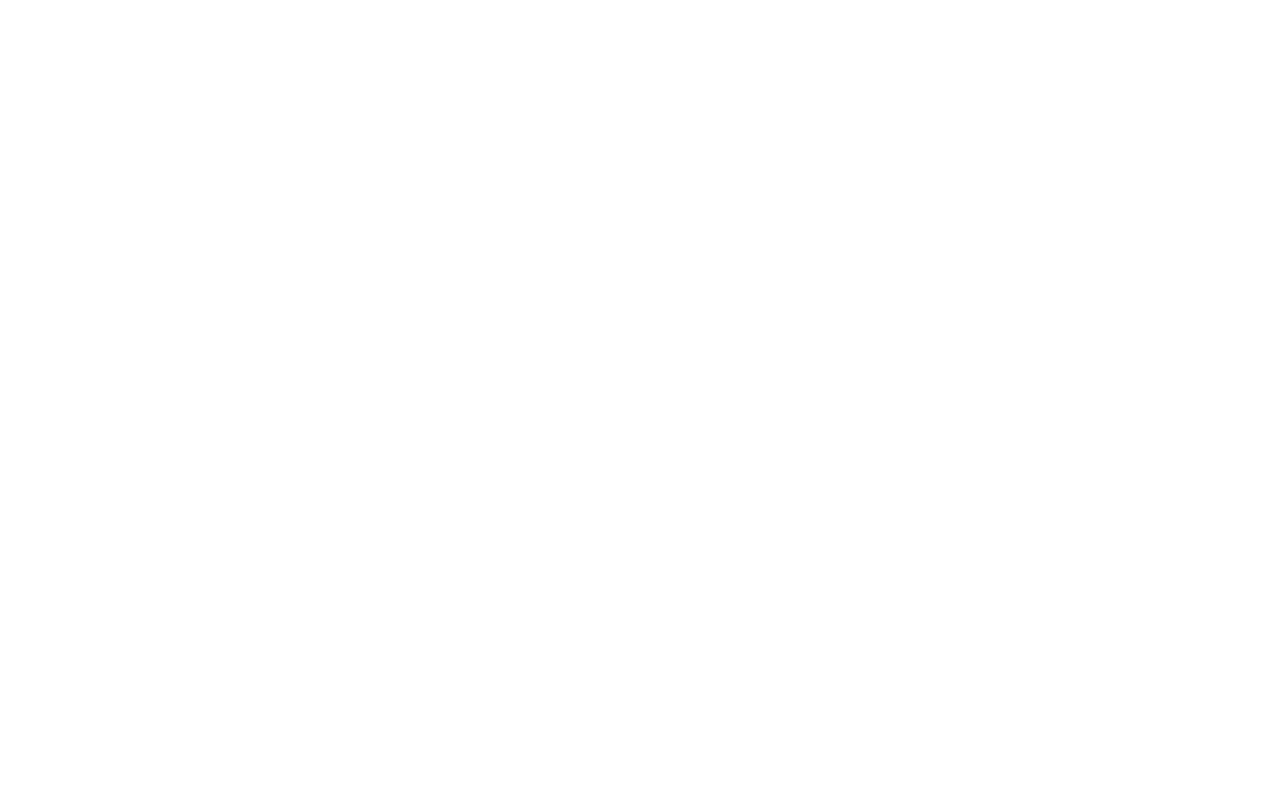
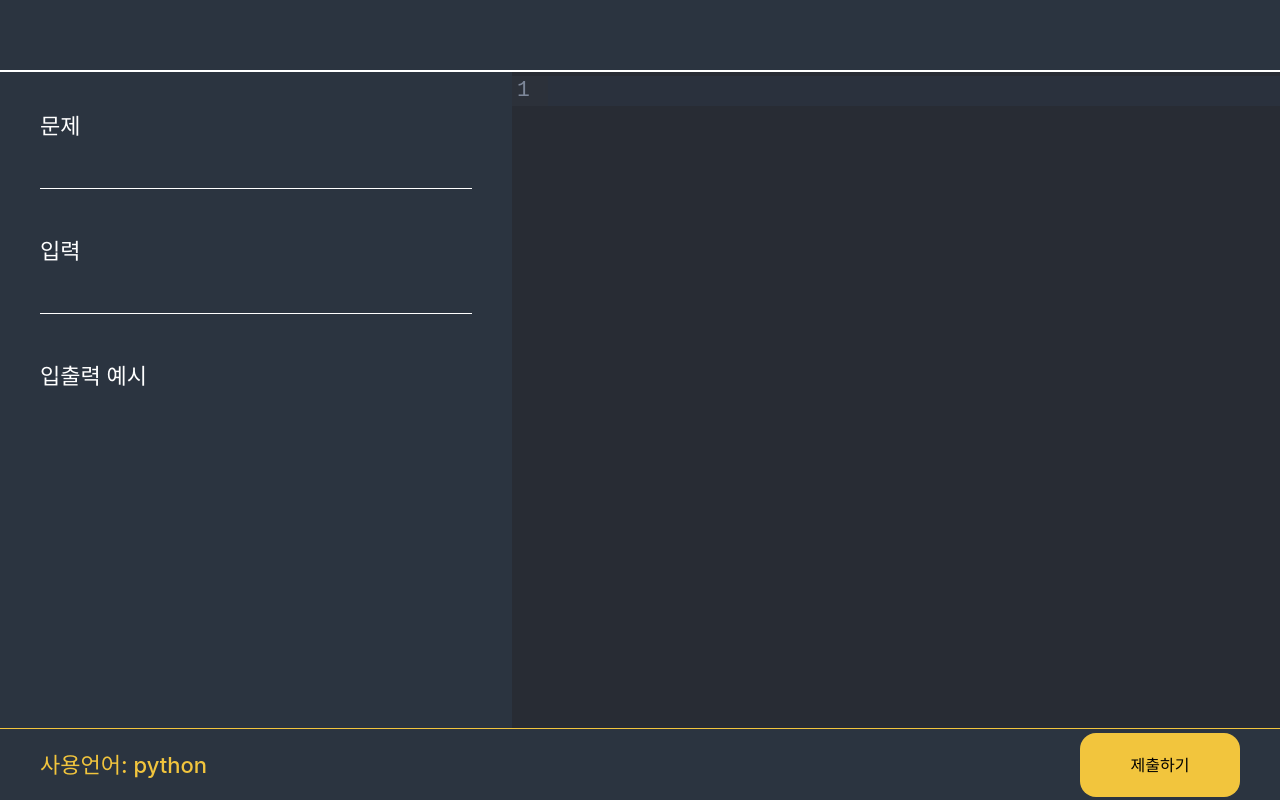
Before and after one commit to RoadCode-Capstone/Web-front, a React (Vite) app: page /problem in a window 1280 px wide. Before the commit this address had no page. Built offline with nearby package versions, Linux system fonts and the light colour scheme; a web font is replaced by a local one.

Commit message:
feat: Problem 페이지 구현

```diff
--- a/src/App.tsx
+++ b/src/App.tsx
@@ -11,6 +11,7 @@
   Main,
   Planning,
   LevelTest,
+  Problem,
 } from "./presentation/pages";
 
 function App() {
@@ -30,6 +31,18 @@
 
           <Route path="/newRoadMap" element={<Planning />}></Route>
           <Route path="/levelTest" element={<LevelTest />}></Route>
+          <Route
+            path="/problem"
+            element={
+              <Problem
+                problemDescription={""}
+                inputDescription={""}
+                outputDescription={""}
+                language={"python"}
+                problemName={""}
+              />
+            }
+          ></Route>
         </Routes>
       </BrowserRouter>
     </div>
--- a/src/presentation/components/index.tsx
+++ b/src/presentation/components/index.tsx
@@ -11,3 +11,6 @@
 export { default as PlanningFeaturedCard } from "./planning/FeatruedCard";
 
 export { default as CodeEditor } from "./problem/CodeEditor";
+export { default as ProblemBox } from "./problem/ProblemBox";
+export { default as ProblemFooter } from "./problem/ProblemFooter";
+export { default as ProblemHeader } from "./problem/ProblemHeader";
--- a/src/presentation/components/problem/CodeEditor.tsx
+++ b/src/presentation/components/problem/CodeEditor.tsx
@@ -50,7 +50,7 @@
         basicSetup,
         getLanguageExtension(),
         // javascript(), // JavaScript 하이라이팅
-        // oneDark, // 다크 테마
+        oneDark, // 다크 테마
         // cobalt,
 
         EditorView.updateListener.of((update) => {
@@ -91,5 +91,5 @@
     };
   }, [initialCode, onChange]);
 
-  return <div ref={editorRef} className="flex h-screen w-screen" />;
+  return <div ref={editorRef} className="flex h-full w-full" />;
 }
--- a/src/presentation/components/problem/ProblemBox.tsx
+++ b/src/presentation/components/problem/ProblemBox.tsx
@@ -1,23 +1,31 @@
-interface ProblemDescription {
-  description: string;
+interface ProblemBoxProps {
+  problem_description: string;
   input_description: string;
   output_description: string;
 }
-const ProblemBox: React.FC<ProblemDescription> = ({
-  description,
-  input_description,
-  output_description,
-}) => {
+const ProblemBox = (props: ProblemBoxProps) => {
   return (
-    <section>
-      <h1>문제</h1>
-      <article>{description}</article>
-
-      <h1>입력</h1>
-      <article></article>
-
-      <h1>입출력 예시</h1>
-      <article></article>
+    <section
+      className="bg-main text-white
+    flex flex-col gap-y-12
+    h-full w-full p-10"
+    >
+      <div>
+        <h1 className="text-titleL">문제</h1>
+        <article className="text-bodyL">{props.problem_description}</article>
+      </div>
+      <hr />
+      <div>
+        <h1 className="text-titleL">입력</h1>
+        <article className="text-bodyL">{props.input_description}</article>
+      </div>
+      <hr />
+      <div>
+        <h1 className="text-titleL">입출력 예시</h1>
+        <article className="text-bodyL">{props.output_description}</article>
+      </div>
     </section>
   );
 };
+
+export default ProblemBox;
--- /dev/null
+++ b/src/presentation/components/problem/ProblemFooter.tsx
@@ -0,0 +1,26 @@
+import Button from "../common/Button";
+
+interface ProblemFooterProps {
+  language: string;
+  onActionClick: () => void;
+}
+const ProblemFooter = (props: ProblemFooterProps) => {
+  return (
+    <footer
+      className="h-[72px] w-full bg-main border-t border-point px-10
+    flex justify-between items-center"
+    >
+      <span className="text-point text-titleL">
+        {`사용언어: ${props.language}`}
+      </span>
+      <Button
+        type="submit"
+        buttonStyle="w-40 h-14 bg-point !text-black"
+        label="제출하기"
+        onClick={props.onActionClick}
+      ></Button>
+    </footer>
+  );
+};
+
+export default ProblemFooter;
--- /dev/null
+++ b/src/presentation/components/problem/ProblemHeader.tsx
@@ -0,0 +1,16 @@
+interface ProblemHeaderProps {
+  problemTitle: string;
+}
+const ProblemHeader = (props: ProblemHeaderProps) => {
+  return (
+    <header
+      className="h-[72px] w-full px-[72px]
+      bg-main border-b-[2px] border-white
+    flex items-center"
+    >
+      <h1 className="text-white text-headlineS">{props.problemTitle}</h1>
+    </header>
+  );
+};
+
+export default ProblemHeader;
--- /dev/null
+++ b/src/presentation/pages/Problem.tsx
@@ -0,0 +1,38 @@
+import {
+  ProblemBox,
+  CodeEditor,
+  ProblemFooter,
+  ProblemHeader,
+} from "../components";
+
+interface ProblemProps {
+  problemName: string;
+  problemDescription: string;
+  inputDescription: string;
+  outputDescription: string;
+  language: "python" | "java" | "cpp";
+}
+
+const Problem = (props: ProblemProps) => {
+  const handleSubmit = () => {};
+  return (
+    <div className="flex flex-col min-h-screen w-full">
+      <ProblemHeader problemTitle={props.problemName} />
+      <div className="flex flex-1 overflow-hidden">
+        <div className="w-2/5 overflow-auto">
+          <ProblemBox
+            problem_description={props.problemDescription}
+            input_description={props.inputDescription}
+            output_description={props.outputDescription}
+          />
+        </div>
+        <div className="w-3/5 overflow-auto">
+          <CodeEditor language={props.language} />
+        </div>
+      </div>
+      <ProblemFooter language={props.language} onActionClick={handleSubmit} />
+    </div>
+  );
+};
+
+export default Problem;
--- a/src/presentation/pages/index.tsx
+++ b/src/presentation/pages/index.tsx
@@ -7,3 +7,4 @@
 export { default as Main } from "./Main";
 export { default as Planning } from "./Planning";
 export { default as LevelTest } from "./LevelTest";
+export { default as Problem } from "./Problem";
```
